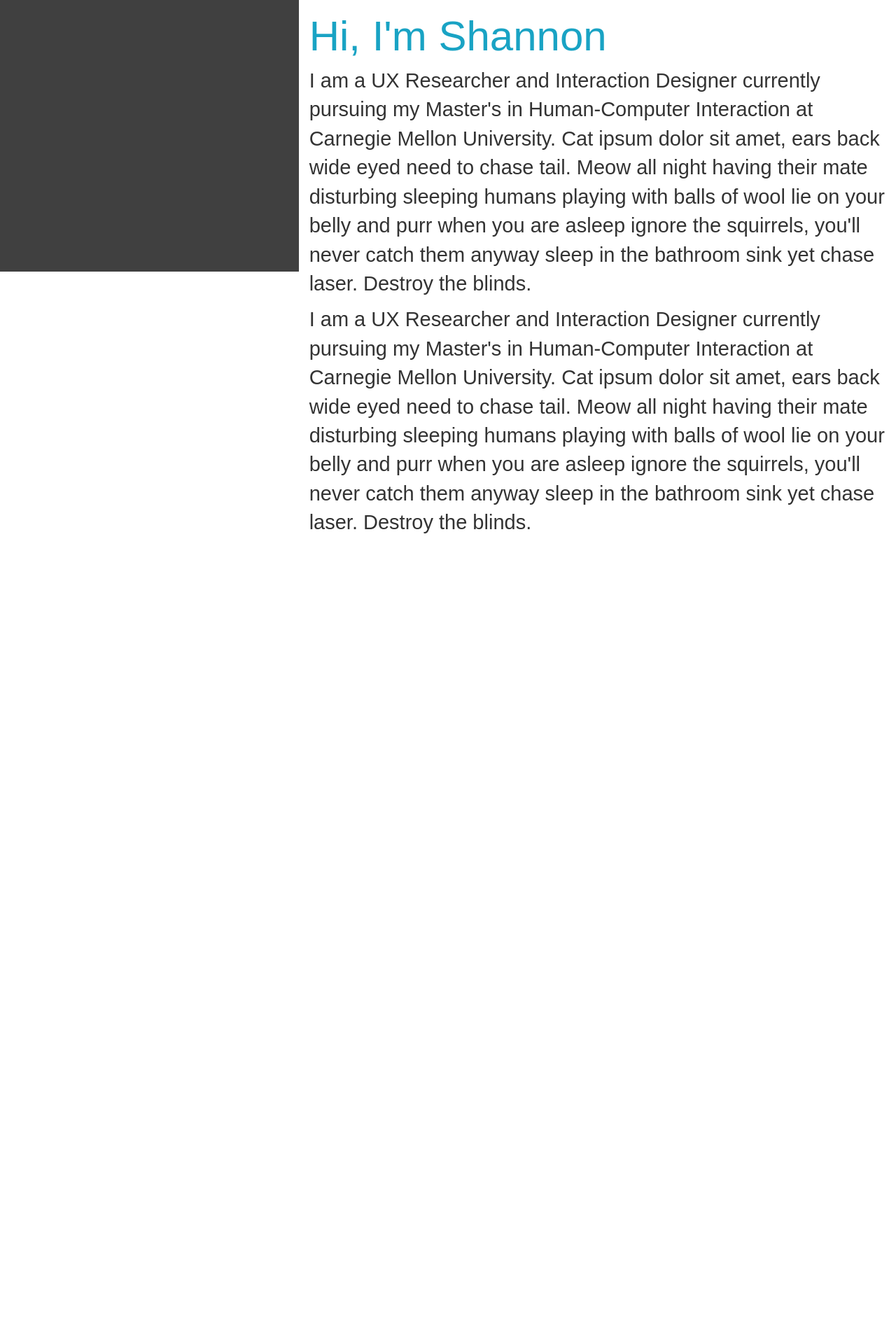
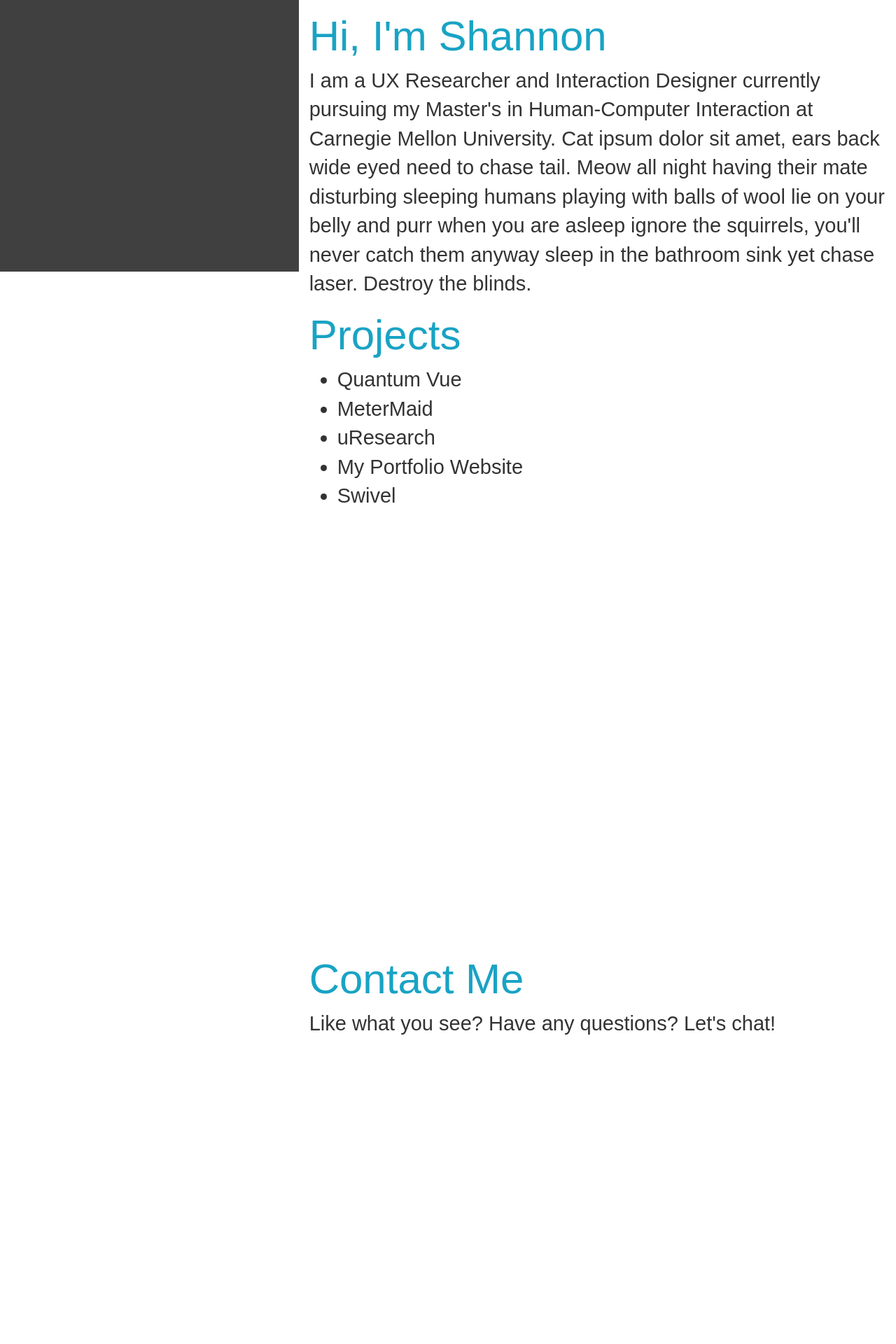
Before and after one commit to shansul26/old_portfolio, a Jekyll site: the page built from index.html, in a window 1280 px wide. Shown: the part 1412-3332 px from the top of the page at 70% size. Built offline with Jekyll 4.4.1, drawn with Linux system fonts in a browser that asks for light colours; nearby versions of some CDN libraries; before the commit the page ends 2190 px from its top, so only the background shows below that.

Commit message:
Navigation - first pass
Adding in the first pass of navigation. Clicking will take you to the
section, but there’s no animation and no indication of where you are on
the page.

```diff
--- a/css/app.scss
+++ b/css/app.scss
@@ -38,6 +38,15 @@
     font-family: $header-font-family;
     font-style: $header-font-style;
     font-weight: $header-font-weight;
+}
+
+a {
+    color: $white;
+}
+
+a:hover {
+    color: $secondary-blue;
+    text-decoration: none;
 }
 
 .full-page {
@@ -94,7 +103,6 @@
 
 .bottom-nav li {
     display: inline-block;
-
 }
 
 .circle-xs {
@@ -145,7 +153,7 @@
     text-align: left;
 }
 
-p {
+p, #project-list {
     font-family: sofia-pro-condensed, sans-serif;
     font-style: normal;
     font-weight: 300;
@@ -156,3 +164,7 @@
 .affix {
     top: 0px;
 }
+
+#about, #projects, #contact {
+    min-height: 100vh;
+}
--- a/index.html
+++ b/index.html
@@ -14,11 +14,11 @@
     </div>
     <div class="bottom-nav">
         <ul>
-            <li>about</li>
+            <li><a href="#about">about</a></li>
             <li><div class="circle-xs"></div></li>
-            <li>projects</li>
+            <li><a href="#projects">projects</a></li>
             <li><div class="circle-xs"></div></li>
-            <li>contact</li>
+            <li><a href="#contact">contact</a></li>
         </ul>
     </div>
 </div>
@@ -31,9 +31,9 @@
                 <li>shannon</li>
                 <li>
                     <ul>
-                    <li>about</li>
-                    <li>projects</li>
-                    <li>contact</li>
+                        <li><a href="#about">about</a></li>
+                        <li><a href="#projects">projects</a></li>
+                        <li><a href="#contact">contact</a></li>
                     </ul>
                 </li>
             </ul>
@@ -45,7 +45,20 @@
                 <img id="about-me-image" src="img/my-picture.jpg">
                 <h2>Hi, I'm Shannon</h2>
                 <p>I am a UX Researcher and Interaction Designer currently pursuing my Master's in Human-Computer Interaction at Carnegie Mellon University. Cat ipsum dolor sit amet, ears back wide eyed need to chase tail. Meow all night having their mate disturbing sleeping humans playing with balls of wool lie on your belly and purr when you are asleep ignore the squirrels, you'll never catch them anyway sleep in the bathroom sink yet chase laser. Destroy the blinds.</p>
-                <p>I am a UX Researcher and Interaction Designer currently pursuing my Master's in Human-Computer Interaction at Carnegie Mellon University. Cat ipsum dolor sit amet, ears back wide eyed need to chase tail. Meow all night having their mate disturbing sleeping humans playing with balls of wool lie on your belly and purr when you are asleep ignore the squirrels, you'll never catch them anyway sleep in the bathroom sink yet chase laser. Destroy the blinds.</p>
+            </div>
+            <div id="projects">
+                <h2>Projects</h2>
+                <ul id="project-list">
+                    <li>Quantum Vue</li>
+                    <li>MeterMaid</li>
+                    <li>uResearch</li>
+                    <li>My Portfolio Website</li>
+                    <li>Swivel</li>
+                </ul>
+            </div>
+            <div id="contact">
+                <h2>Contact Me</h2>
+                <p>Like what you see? Have any questions? Let's chat!</p>
             </div>
         </div>
     </div>
```
Also changed, not shown: README.md (deleted).
